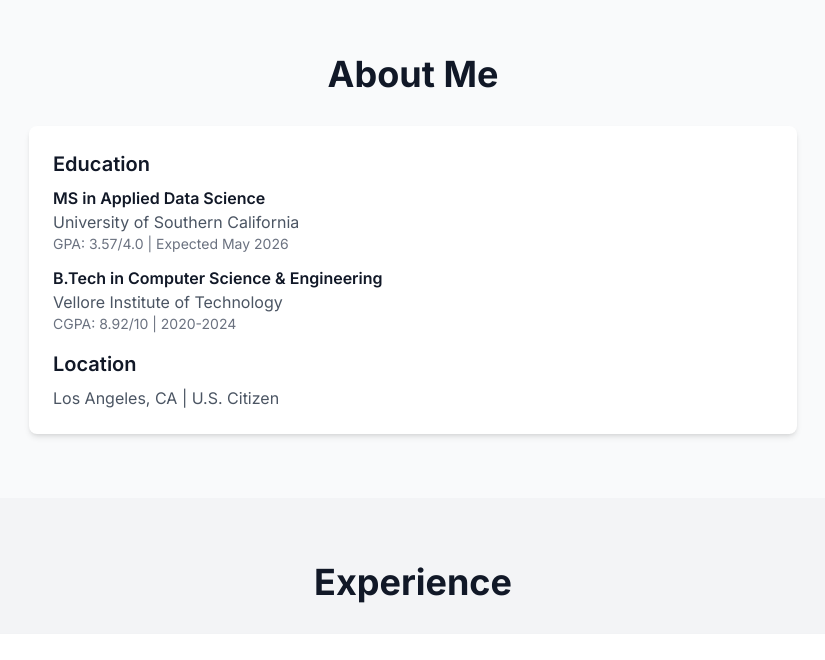
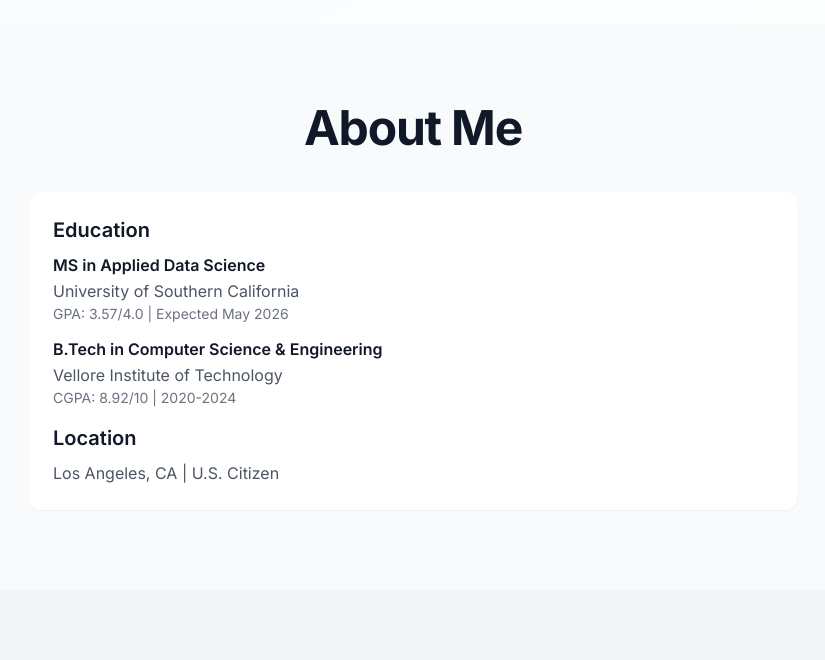
Before and after one commit to tarunjag28/portfolio-website, a Next.js app: page / in a window 1280 px wide. Shown: the part 618-1278 px from the top of the page, without its empty margins (227-1052 px from the left). Built offline with nearby package versions, Linux system fonts and the light colour scheme.

Commit message:
Enhance styling with additional utility classes

```diff
--- a/app/globals.css
+++ b/app/globals.css
@@ -8,20 +8,35 @@
   }
 
   body {
-    @apply bg-gray-50 text-gray-900;
+    @apply bg-gray-50 text-gray-900 antialiased leading-relaxed;
+  }
+
+  h1, h2, h3, h4, h5, h6 {
+    @apply text-gray-900 font-semibold;
   }
 }
 
 @layer components {
+  /* Layout */
   .section-container {
-    @apply max-w-7xl mx-auto px-4 sm:px-6 lg:px-8 py-16;
+    @apply max-w-7xl mx-auto px-4 sm:px-6 lg:px-8 py-16 sm:py-20;
   }
 
+  /* Typography */
   .section-title {
-    @apply text-3xl md:text-4xl font-bold text-gray-900 mb-8 text-center;
+    @apply text-3xl sm:text-4xl md:text-5xl font-bold text-gray-900
+           mb-10 text-center tracking-tight;
   }
 
+  .section-subtitle {
+    @apply max-w-2xl mx-auto text-lg text-gray-600 text-center mb-12;
+  }
+
+  /* Cards */
   .card {
-    @apply bg-white rounded-lg shadow-md p-6 hover:shadow-xl transition-shadow duration-300;
+    @apply bg-white rounded-xl p-6 shadow-sm
+           transition-all duration-300 ease-out
+           hover:shadow-xl hover:-translate-y-1
+           focus-within:ring-2 focus-within:ring-gray-900/10;
   }
 }
```
